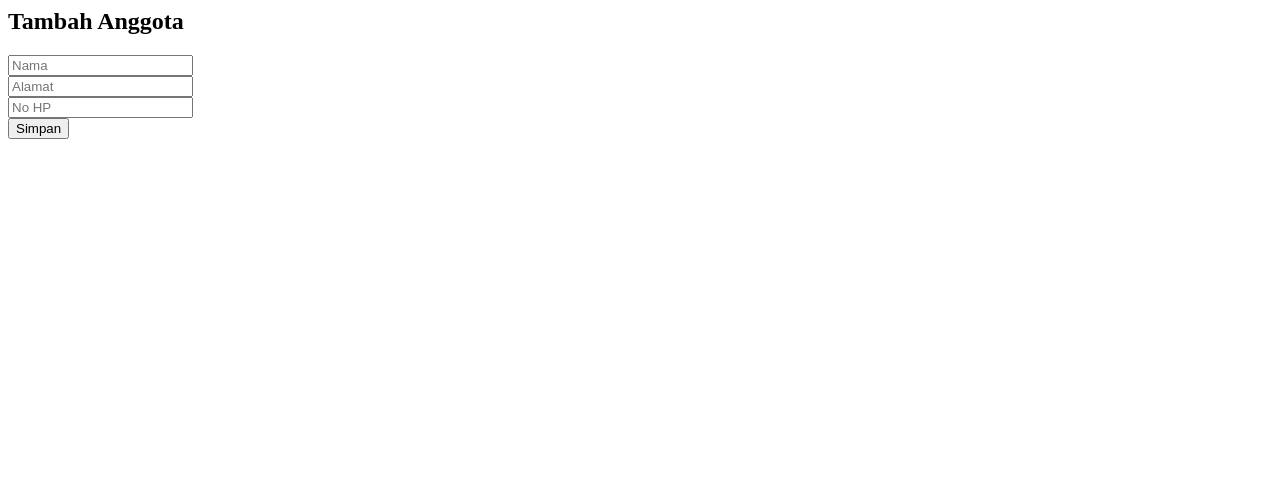
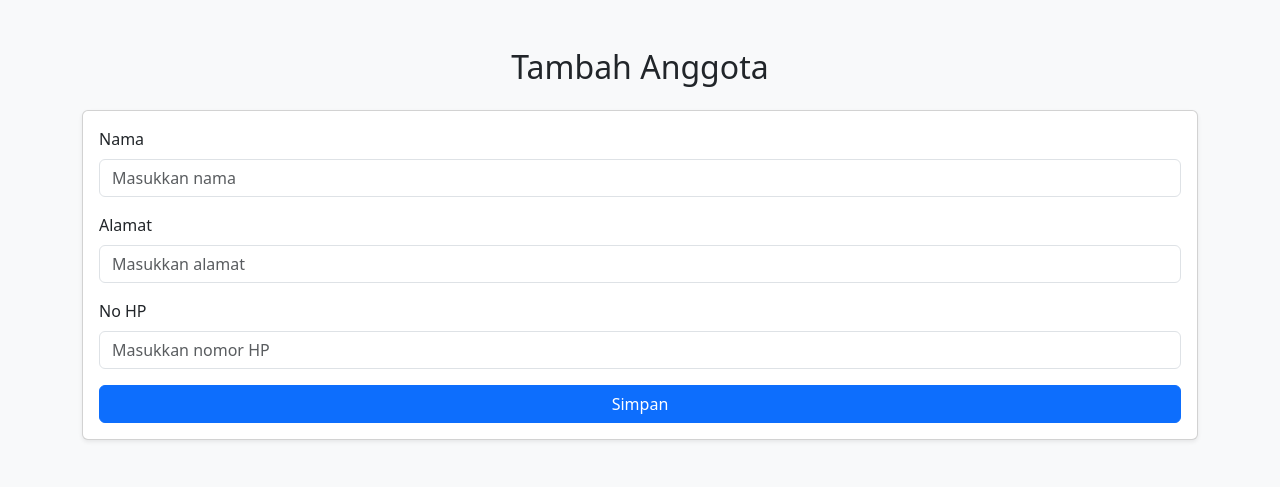
Before and after one commit to Fathiralfariz/PinjamBuku, a PHP site: page /pages/anggota/tambah.php in a window 1280 px wide. Shown: the top 487 px of the page. Run offline with PHP 8.4, Linux system fonts and the light colour scheme; data that the repository does not hold is empty.

Commit message:
update tampilan tambah anggota

```diff
--- a/pages/anggota/tambah.php
+++ b/pages/anggota/tambah.php
@@ -1,21 +1,52 @@
 <?php
 require_once '../../config/db.php';
+
 if ($_SERVER['REQUEST_METHOD'] === 'POST') {
     $nama = $_POST['nama'];
     $alamat = $_POST['alamat'];
     $no_hp = $_POST['no_hp'];
-$stmt = $conn->prepare("INSERT INTO anggota (nama, alamat, no_hp) VALUES
-(?, ?, ?)");
+
+    $stmt = $conn->prepare("INSERT INTO anggota (nama, alamat, no_hp) VALUES (?, ?, ?)");
     $stmt->bind_param("sss", $nama, $alamat, $no_hp);
     $stmt->execute();
+
     header("Location: index.php");
     exit;
 }
 ?>
-<h2>Tambah Anggota</h2>
+<!DOCTYPE html>
+<html lang="id">
+<head>
+    <meta charset="UTF-8">
+    <meta name="viewport" content="width=device-width, initial-scale=1.0">
+    <link href="https://cdn.jsdelivr.net/npm/bootstrap@5.3.0/dist/css/bootstrap.min.css" rel="stylesheet">
+    <link rel="stylesheet" href="style.css">
+    <title>Tambah Anggota</title>
+</head>
+<body class="bg-light">
+    <div class="container py-5">
+        <h2 class="text-center mb-4">Tambah Anggota</h2>
+        <div class="card shadow-sm">
+            <div class="card-body">
                 <form method="POST">
-<input type="text" name="nama" placeholder="Nama" required><br>
-<input type="text" name="alamat" placeholder="Alamat" required><br>
-<input type="text" name="no_hp" placeholder="No HP" required><br>
-<button type="submit">Simpan</button>
+                    <div class="mb-3">
+                        <label for="nama" class="form-label">Nama</label>
+                        <input type="text" name="nama" class="form-control" id="nama" placeholder="Masukkan nama" required>
+                    </div>
+                    <div class="mb-3">
+                        <label for="alamat" class="form-label">Alamat</label>
+                        <input type="text" name="alamat" class="form-control" id="alamat" placeholder="Masukkan alamat" required>
+                    </div>
+                    <div class="mb-3">
+                        <label for="no_hp" class="form-label">No HP</label>
+                        <input type="text" name="no_hp" class="form-control" id="no_hp" placeholder="Masukkan nomor HP" required>
+                    </div>
+                    <button type="submit" class="btn btn-primary w-100">Simpan</button>
                 </form>
+            </div>
+        </div>
+    </div>
+
+    <script src="https://cdn.jsdelivr.net/npm/bootstrap@5.3.0/dist/js/bootstrap.bundle.min.js"></script>
+</body>
+</html>
```
Lines whose indentation alone changed are shown as unchanged.
